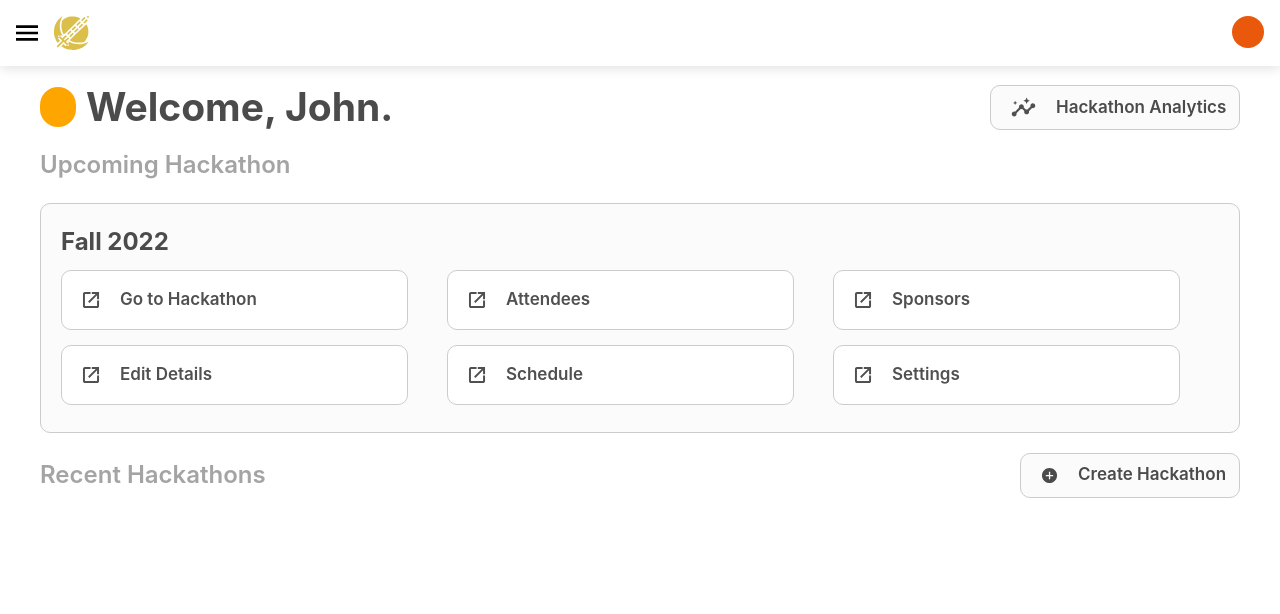
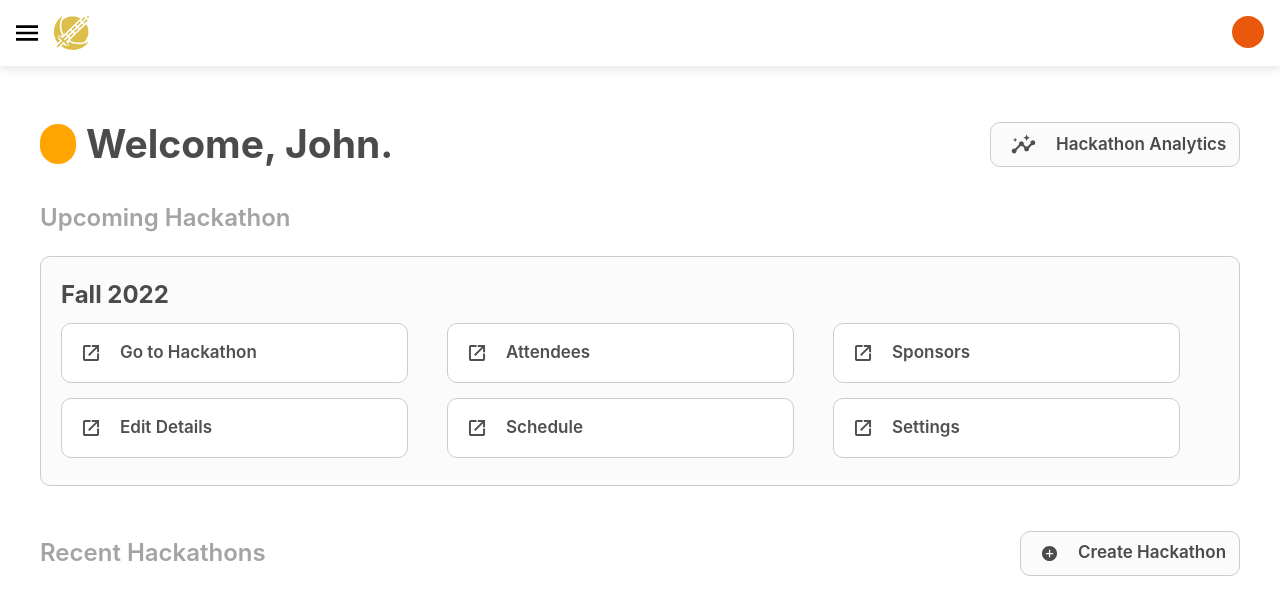
Before and after one commit to KnightHacks/admin-tool-frontend-2022, a React (Create React App) app: page / in a window 1280 px wide. Shown: the top 614 px of the page. Built offline with nearby package versions, Linux system fonts and the light colour scheme.

Commit message:
Replaced body tags with <p> elements and added additional margin space.

```diff
--- a/src/pages/home.css
+++ b/src/pages/home.css
@@ -2,6 +2,7 @@
 	margin-left: 40px;
 	margin-right: 40px;
 	display: block;
+	margin-top: 49px;
 }
 
 /* #region Page Header */
@@ -72,7 +73,7 @@
 /* #region Page Subheader 1 */
 
 #page-subheader-1-text {
-	margin-top: 10px;
+	margin-top: 26px;
 
 	font-family: 'Inter';
 	font-style: normal;
@@ -159,7 +160,7 @@
 	align-items: center;
 	justify-content: space-between;
 
-	margin-top: 20px;
+	margin-top: 45px;
 }
 
 #page-subheader-2-text {
--- a/src/pages/home.tsx
+++ b/src/pages/home.tsx
@@ -20,9 +20,9 @@ export default function Home() {
 				<Link to="/analytics">
 					<button id="page-header-button">
 						<HackathonAnalyticsIcon id="page-header-button-icon" />
-						<body id="page-header-button-text">
+						<p id="page-header-button-text">
 							Hackathon Analytics
-						</body>
+						</p>
 					</button>
 				</Link>
 			</div>
@@ -36,54 +36,54 @@ export default function Home() {
 					<Link to="/hackathon">
 						<button className="page-links-grid-button">
 							<PageLinksIcon className="page-links-grid-button-icon" />
-							<body className="page-links-grid-button-text">
+							<p className="page-links-grid-button-text">
 								Go to Hackathon
-							</body>
+							</p>
 						</button>
 					</Link>
 
 					<Link to="/attendees">
 						<button className="page-links-grid-button">
 							<PageLinksIcon className="page-links-grid-button-icon" />
-							<body className="page-links-grid-button-text">
+							<p className="page-links-grid-button-text">
 								Attendees
-							</body>
+							</p>
 						</button>
 					</Link>
 
 					<Link to="/sponsors">
 						<button className="page-links-grid-button">
 							<PageLinksIcon className="page-links-grid-button-icon" />
-							<body className="page-links-grid-button-text">
+							<p className="page-links-grid-button-text">
 								Sponsors
-							</body>
+							</p>
 						</button>
 					</Link>
 
 					<Link to="/edit-details">
 						<button className="page-links-grid-button">
 							<PageLinksIcon className="page-links-grid-button-icon" />
-							<body className="page-links-grid-button-text">
+							<p className="page-links-grid-button-text">
 								Edit Details
-							</body>
+							</p>
 						</button>
 					</Link>
 
 					<Link to="/schedule">
 						<button className="page-links-grid-button">
 							<PageLinksIcon className="page-links-grid-button-icon" />
-							<body className="page-links-grid-button-text">
+							<p className="page-links-grid-button-text">
 								Schedule
-							</body>
+							</p>
 						</button>
 					</Link>
 
 					<Link to="/settings">
 						<button className="page-links-grid-button">
 							<PageLinksIcon className="page-links-grid-button-icon" />
-							<body className="page-links-grid-button-text">
+							<p className="page-links-grid-button-text">
 								Settings
-							</body>
+							</p>
 						</button>
 					</Link>
 				</div>
@@ -95,9 +95,9 @@ export default function Home() {
 				<Link to="/">
 					<button id="page-subheader-2-button">
 						<CreateHackathonIcon id="page-subheader-2-button-icon" />
-						<body id="page-subheader-2-button-text">
+						<p id="page-subheader-2-button-text">
 							Create Hackathon
-						</body>
+						</p>
 					</button>
 				</Link>
 			</div>
```
